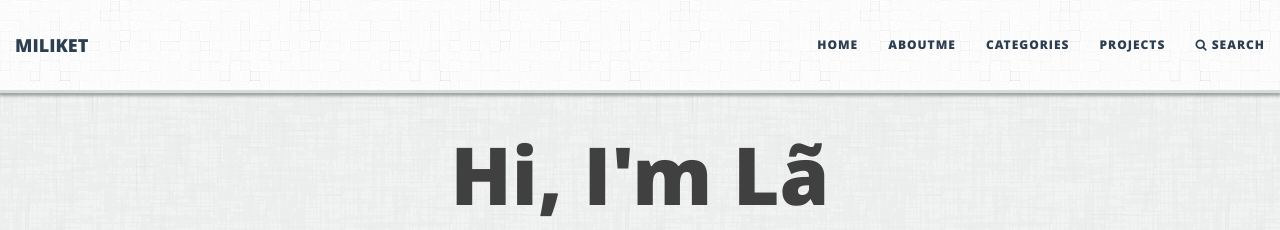
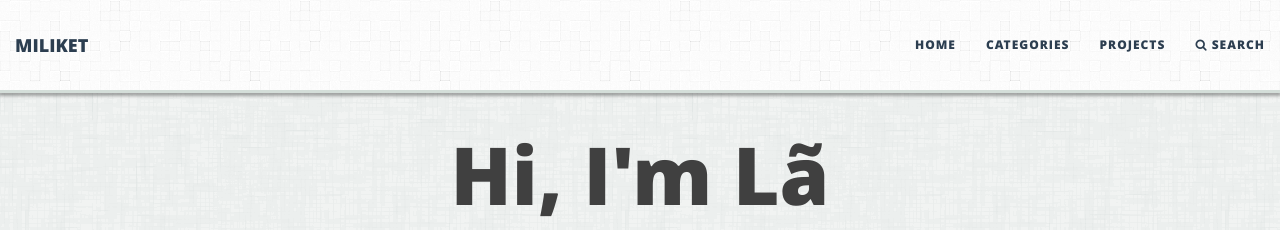
Before and after one commit to docbohanh/docbohanh.github.io, a Jekyll site: the page built from index.html, in a window 1280 px wide. Shown: the top 230 px of the page. Built offline with Jekyll 4.4.1, drawn with Linux system fonts in a browser that asks for light colours; the list of posts is cut into pages by our own code.

Commit message:
Update _config.yml

```diff
--- a/_config.yml
+++ b/_config.yml
@@ -23,7 +23,6 @@ description: MILIKET's blog
 
 navbar-links:
   Home: ""
-  Aboutme: aboutme/
   Categories: categories/
   Projects: projects/
 nav-search: search/
```
